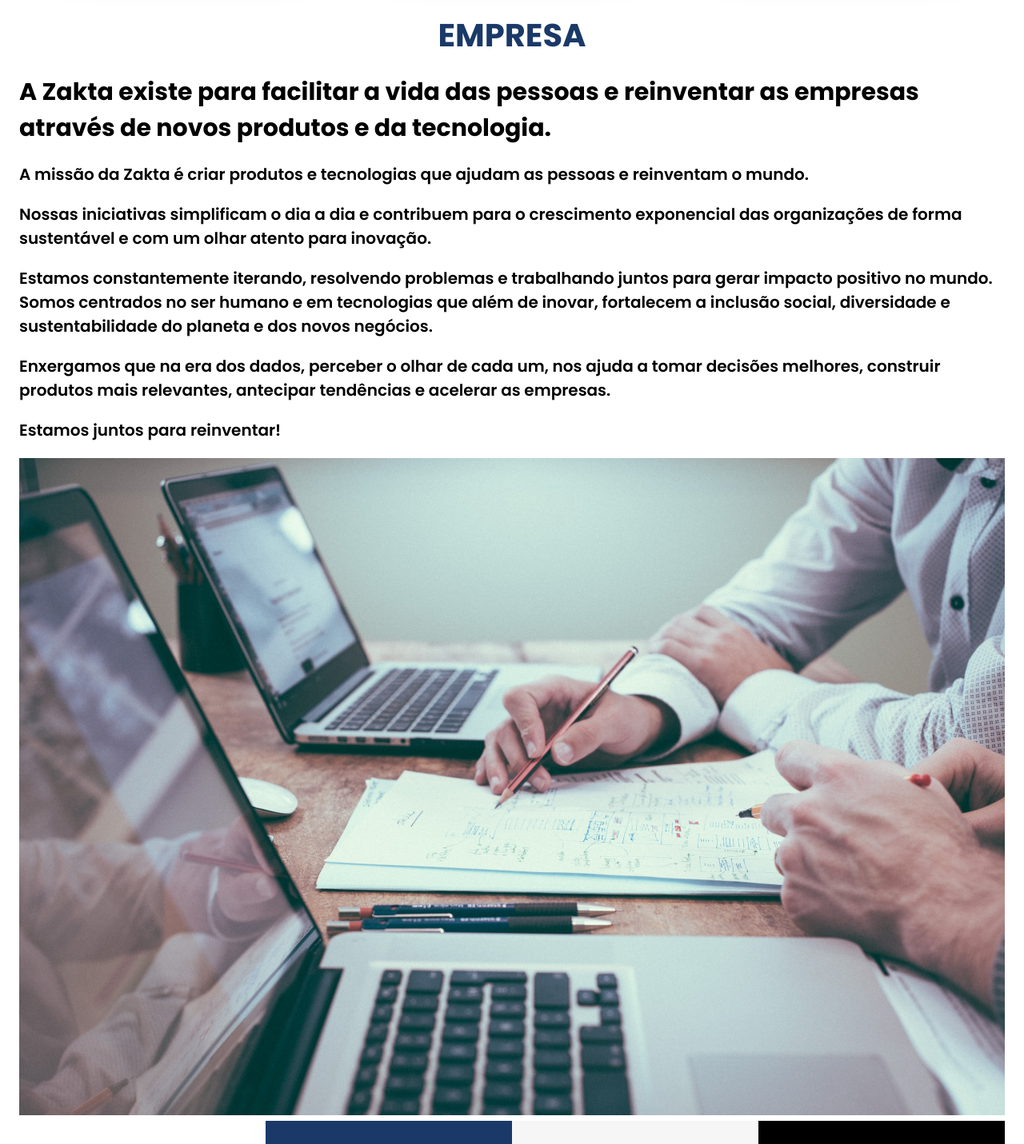
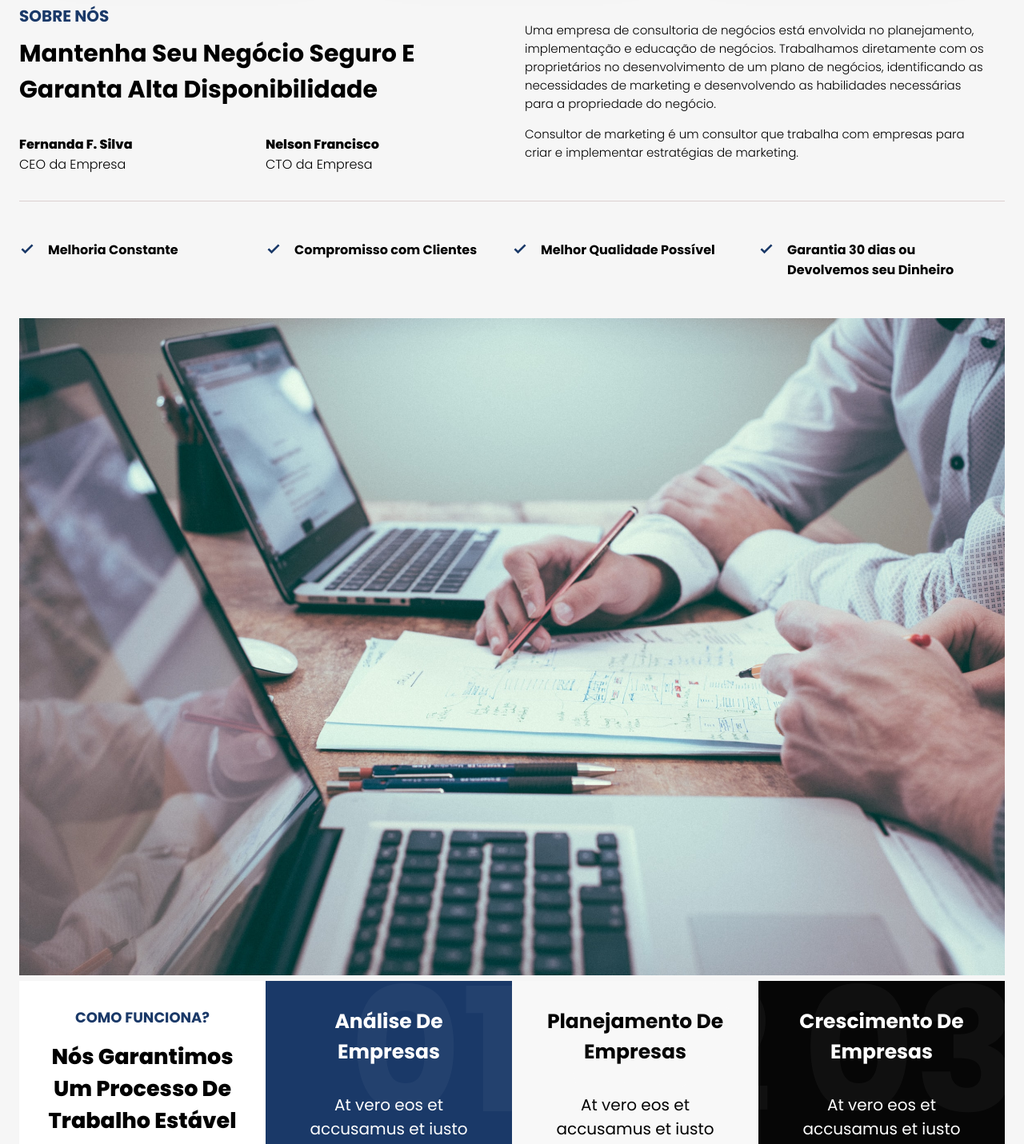
Before and after one commit to zakta/site, a Next.js app: page / in a window 1280 px wide. Shown: the part 2000-3431 px from the top of the page at 80% size. Built offline with nearby package versions, Linux system fonts and the light colour scheme.

Commit message:
Add new component to Company section

```diff
--- /dev/null
+++ b/components/About/index.js
@@ -0,0 +1,62 @@
+import { AboutInfo, AboutDivision, Container, Owners, AboutCompany, List, Check } from "./styles";
+import { GoCheck } from "react-icons/go";
+
+export default function About() {
+  return (
+    <Container>
+      <AboutDivision>
+        <AboutInfo>
+          <h2>Sobre Nós</h2>
+          <h3>Mantenha seu negócio seguro e garanta alta disponibilidade</h3>
+          <Owners>
+            <h4>Fernanda F. Silva</h4>
+            <p>CEO da Empresa</p>
+          </Owners>
+          <Owners>
+            <h4>Nelson Francisco</h4>
+            <p>CTO da Empresa</p>
+          </Owners>
+        </AboutInfo>
+        <AboutCompany>
+          <p>
+            Uma empresa de consultoria de negócios está envolvida no
+            planejamento, implementação e educação de negócios. Trabalhamos
+            diretamente com os proprietários no desenvolvimento de um plano de
+            negócios, identificando as necessidades de marketing e desenvolvendo
+            as habilidades necessárias para a propriedade do negócio.
+          </p>
+          <p>
+            Consultor de marketing é um consultor que trabalha com empresas para
+            criar e implementar estratégias de marketing.
+          </p>
+        </AboutCompany>
+      </AboutDivision>
+      <List>
+        <li>
+          <Check>
+            <GoCheck />
+          </Check>
+          <p>Melhoria Constante</p>
+        </li>
+        <li>
+          <Check>
+            <GoCheck />
+          </Check>
+          <p>Compromisso com Clientes</p>
+        </li>
+        <li>
+          <Check>
+            <GoCheck />
+          </Check>
+          <p>Melhor Qualidade Possível</p>
+        </li>
+        <li>
+          <Check>
+            <GoCheck />
+          </Check>
+          <p>Garantia 30 dias ou Devolvemos seu Dinheiro</p>
+        </li>
+      </List>
+    </Container>
+  );
+}
--- /dev/null
+++ b/components/About/styles.js
@@ -0,0 +1,121 @@
+import styled from 'styled-components';
+
+export const Container= styled.div`
+  padding: 0;
+  width: 100%;
+`
+export const AboutDivision= styled.div`
+    display: flex;
+  flex-direction: column;
+  border-bottom: 1px solid #dbd0d0;
+
+  @media (min-width: 768px){
+    flex-direction: row;
+    flex-wrap: wrap;
+  }
+`
+export const AboutInfo= styled.article`
+  display: flex;
+  flex-wrap: wrap;
+
+  @media (min-width: 768px){
+    width: 50%;
+  }
+
+  h2{
+    text-align: left;
+    margin:0;
+    padding: 0;
+    font-size: 20px;
+    color: #1a3968;
+  }
+  h3{
+    font-size: 32px;
+    width: 100%;
+    margin-bottom: 1rem;
+    text-transform: capitalize;
+
+    @media (min-width: 768px){
+
+    }
+  }
+  div{
+    display: flex;
+    flex-direction: column;
+
+    h4{
+      font-weight: 800;
+      margin: 0;
+    }
+    p{
+      font-weight: 300;
+      margin: 0;
+    }
+  }
+`
+export const Owners= styled.div`
+    width: 50%;
+    padding: .5rem 0;
+    height: 100px;
+    justify-content: center;
+    align-items: center;
+
+    @media (min-width: 768px){
+      align-items: flex-start;
+    }
+`
+export const AboutCompany= styled.article`
+  box-sizing: border-box;
+  font-size: 15px;
+  text-align: left;
+  p{
+    font-weight: 300;
+  }
+
+  @media (min-width: 768px){
+      width: 50%;
+      text-align: left;
+      padding: 1rem;
+    }
+`
+export const List= styled.ul`
+  box-sizing: border-box;
+  display: flex;
+  flex-wrap: wrap;
+  justify-content: space-between;
+  padding: 0;
+  list-style-type: none;
+
+  li{
+    box-sizing: border-box;
+    font-size: 14px;
+    text-decoration: none;
+    font-weight: 600;
+    list-style-type: none;
+    display: flex;
+    flex-direction: row;
+    flex-wrap: nowrap;
+    width: 50%;
+
+    @media (min-width: 768px){
+      width: 25%;
+    }
+  }
+  p{
+    display: inline;
+    font-size: 16px;
+    padding: 1rem;
+    min-width: 100px;
+    font-weight: 700;
+
+
+  }
+`
+export const Check= styled.span`
+  font-size: 20px;
+  font-weight: 800;
+  color: #1a3968;
+  padding: 1rem 0;
+  position: relative;
+  top: 15px;
+`
--- a/components/Company/index.js
+++ b/components/Company/index.js
@@ -1,10 +1,11 @@
-import { Container, Picture, Text, Box, Notes, Center } from "./styles";
+import About from "../About";
+import { Container, Picture, Text, Box, Notes, Center, Numbers } from "./styles";
 
 export default function Company() {
   return (
     <Container id="empresa">
       <Center>
-        <h2>Empresa</h2>
+        {/* <h2>Empresa</h2>
         <h3>
           A Zakta existe para facilitar a vida das pessoas e reinventar as
           empresas através de novos produtos e da tecnologia.
@@ -30,7 +31,8 @@
           ajuda a tomar decisões melhores, construir produtos mais relevantes,
           antecipar tendências e acelerar as empresas.
         </Text>
-        <Text>Estamos juntos para reinventar!</Text>
+        <Text>Estamos juntos para reinventar!</Text>  */}
+        <About />
         <Picture
           src="/united-image.jpg"
           alt="Grupo de trabalhadores com mãos unidas"
@@ -48,6 +50,7 @@
               At vero eos et accusamus et iusto odio dignissimos ducimus qui
               blanditiis praesentium.
             </p>
+            <Numbers>01</Numbers>
           </Notes>
           <Notes>
             <h4 className="text-grey">Planejamento de empresas</h4>
@@ -55,6 +58,7 @@
               At vero eos et accusamus et iusto odio dignissimos ducimus qui
               blanditiis praesentium
             </p>
+            <Numbers>02</Numbers>
           </Notes>
           <Notes>
             <h4>Crescimento de empresas</h4>
@@ -62,7 +66,9 @@
               At vero eos et accusamus et iusto odio dignissimos ducimus qui
               blanditiis praesentium.
             </p>
+            <Numbers>03</Numbers>
           </Notes>
+
         </Box>
       </Center>
     </Container>
--- a/components/Company/styles.js
+++ b/components/Company/styles.js
@@ -2,7 +2,7 @@
 
 export const Container = styled.section`
   padding: 1.5rem;
-  background: white;
+  background: #f6f6f6;
 
   h3 {
     font-size: 30px;
@@ -27,6 +27,7 @@
   background-size: cover;
 `;
 export const Box = styled.div`
+  background: #fff;
   display: flex;
   flex-direction: column;
   width: 100%;
@@ -44,15 +45,16 @@
 
 export const Notes = styled.div`
   padding-left: 1rem;
+  position: relative;
 
   :nth-child(2) {
     background: #1a3968;
   }
   :nth-child(3) {
-    background: #f6f6f6;
+    background: #f8f8f8;
   }
   :nth-child(4) {
-    background: black;
+    background: #060606;
   }
 
   @media (max-width: 720px) {
@@ -127,18 +129,31 @@
   }
 `;
 
-/* export const Numbers = styled.div`
-  display: none;
-  font-size: 167px;
+ export const Numbers = styled.div`
+  font-size: 15.789rem;
   margin: 0;
-  opacity: 0.05;
-  color: #fcfcfc;
+  opacity: 0.04;
+  color: #fbfbfb;
   z-index: 1;
-  transform: translate(51%, -125%);
-  font-weight: 900;
+  position: absolute;
+  position: absolute;
+  top: -2.632rem;
+  right: -1.632rem;
+  font-weight: 700;
 
+  @media (min-width: 627px) {
+    top: -5.632rem;
+    right: -1.632rem;
+  }
+  @media (min-width: 720px) {
+    right: -1.632rem;
+  }
   @media (min-width: 768px) {
-    transform: translate(24px, -238px);
+    top: -2.632rem;
+    right: -1.105rem;
   }
-`;
-*/
+  @media (min-width: 1000px) {
+    top: -4.632rem;
+    font-size: 215px
+  }
+`
```
